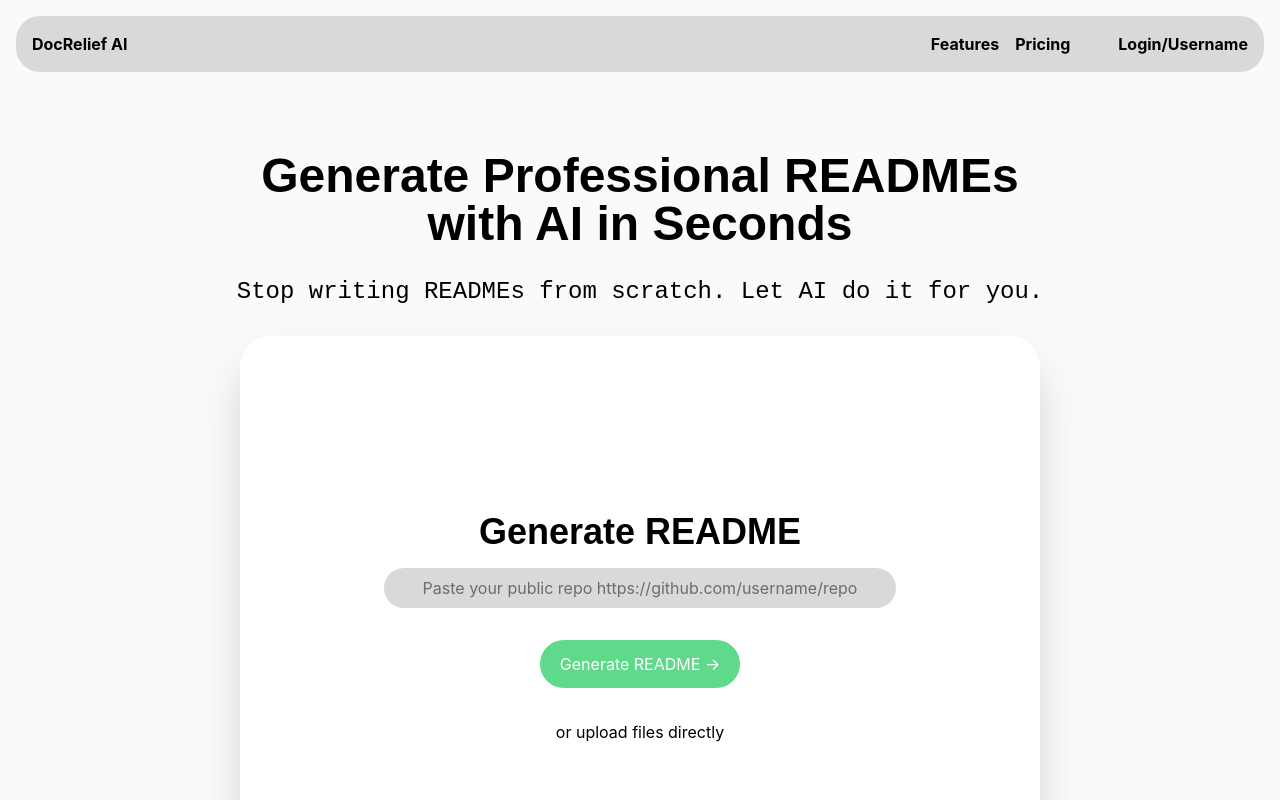
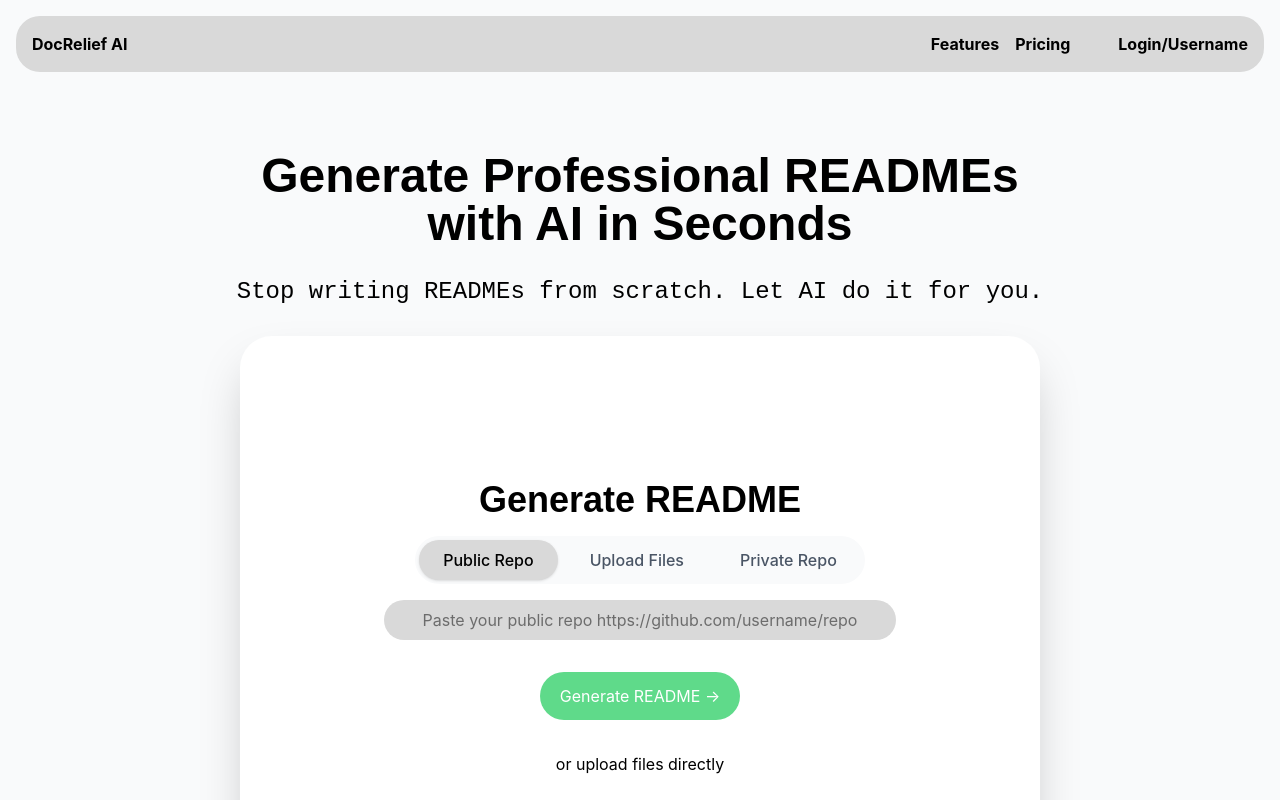
Before and after one commit to olael94/docrelief-ai, a React app in the folder frontend/: page / in a window 1280 px wide. Shown: the top 800 px of the page. Built offline with nearby package versions, Linux system fonts and the light colour scheme; no server answers; the HTML template or start-up script is replaced by a standard one.

Commit message:
Add TabBar component

```diff
--- a/frontend/src/components/Hero.jsx
+++ b/frontend/src/components/Hero.jsx
@@ -1,4 +1,5 @@
 import HeroButton from "./HeroButton"
+import TabBar from "./TabBar"
 
 export default function Hero() {
     return (
@@ -13,6 +14,7 @@ export default function Hero() {
 
             <div className="pl-5 pr-5 rounded-4xl h-150 w-200 shadow-2xl flex flex-col items-center justify-center bg-white gap-4">
                 <h1 className="font-poppins text-4xl font-bold ">Generate README</h1>
+                <TabBar />
                 <input className="bg-navbar rounded-3xl p-2 w-full max-w-lg text-center" type="text" placeholder="Paste your public repo https://github.com/username/repo"></input>
                 <HeroButton text="Generate README →" />
                 <span className="mt-4 mb-4 text-bold">or upload files directly</span>
--- /dev/null
+++ b/frontend/src/components/TabBar.jsx
@@ -0,0 +1,28 @@
+import { useState } from 'react';
+
+export default function TabBar() {
+    const [activeTab, setActiveTab] = useState('public-repo');
+    const tabs = [
+        { id: 'public-repo', label: 'Public Repo' },
+        { id: 'upload-files', label: 'Upload Files' },
+        { id: 'private-repo', label: 'Private Repo' },
+    ];
+
+    return (
+        <div className="flex gap-2 bg-gray-50 p-1 rounded-3xl w-fit">
+        {tabs.map((tab) => (
+            <button
+            key={tab.id}
+            onClick={() => setActiveTab(tab.id)}
+            className={`px-6 py-2 rounded-3xl font-medium transition-all cursor-pointer ${
+                activeTab === tab.id
+                ? 'bg-navbar text-black shadow'
+                : 'text-gray-600 hover:text-gray-900'
+            }`}
+            >
+            {tab.label}
+            </button>
+        ))}
+        </div>
+  );
+}
```
